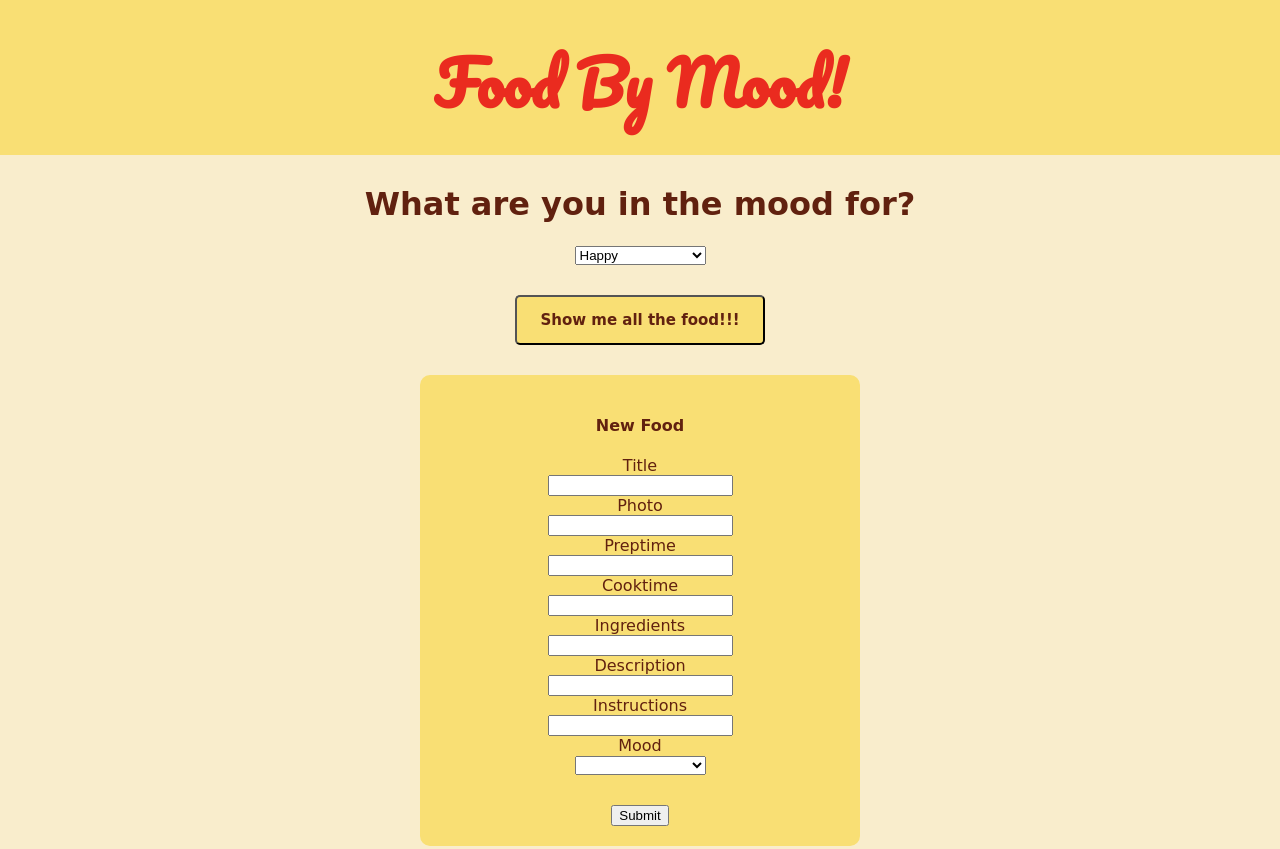
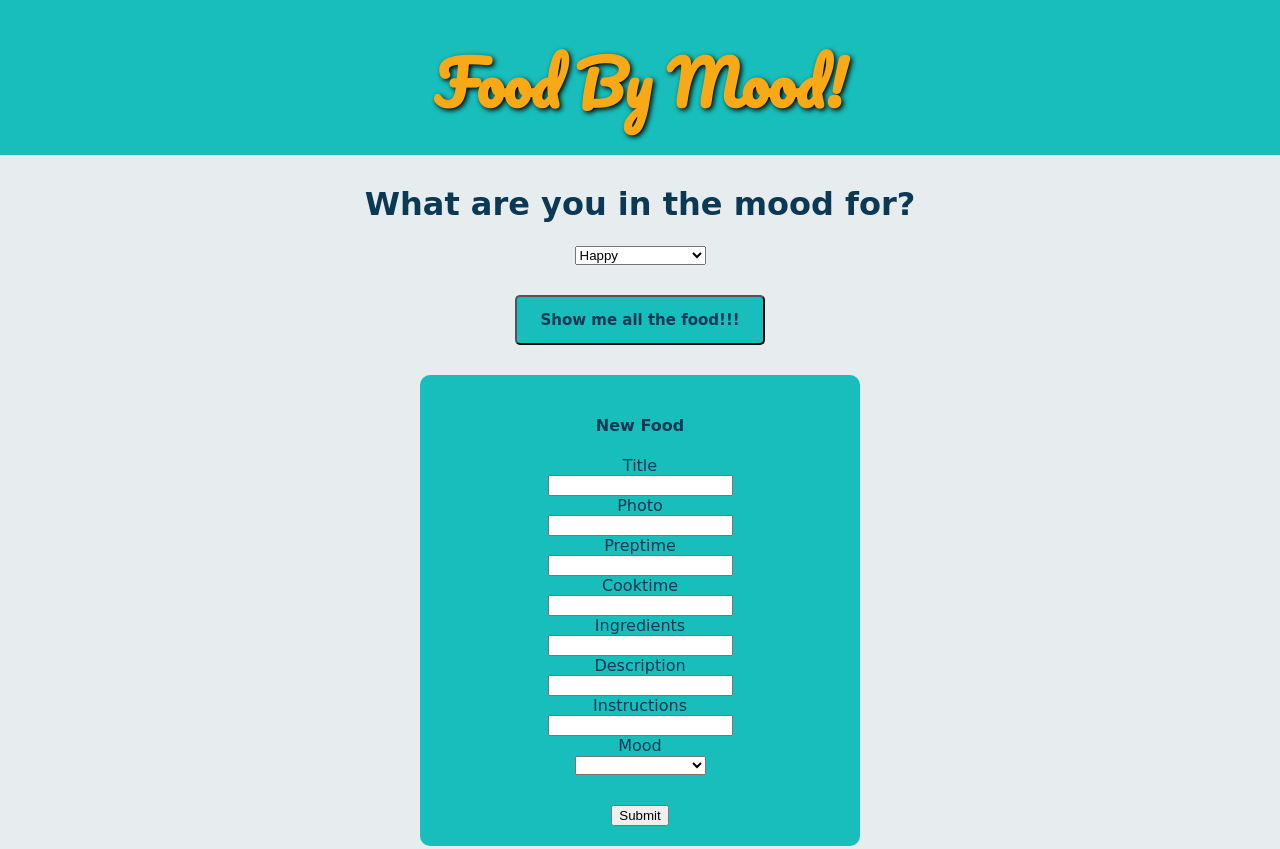
Before and after one commit to MurphyPicard/food-by-mood-ui, a plain HTML site: page index.html in a window 1280 px wide. Shown: the top 849 px of the page. Drawn offline with nearby package versions, Linux system fonts and the light colour scheme; a web font is replaced by a local one.

Commit message:
fixed color scheme

```diff
--- a/css/styles.css
+++ b/css/styles.css
@@ -2,8 +2,9 @@ body {
   text-align: center;
   font-family: 'Shrikhand', cursive;
   margin:auto;
-  background-color: #F9EDCC;
-  color: #61210F;
+  background-color: #E7ECEF;
+  color: #0B3954;
+
 }
 .container {
   display: flex;
@@ -40,19 +41,20 @@ form {
 
 .title {
   font-size: 60px;
-  background-color: #F9DF74;
+  background-color: #17BEBB;
   padding-top: 50px;
   padding-bottom: 20px;
   position: relative;
   top: -60px;
   width: 100%;
   font-family: 'Pacifico', cursive;
-  color: #EA2B1F;
+  color: #FAA916;
+  text-shadow: 2px 2px 5px black;
 }
 
 .footer {
   font-size: 40px;
-  background-color: #F9DF74;
+  background-color: #17BEBB;
   width: 100%;
   height: 40px;
 }
@@ -65,12 +67,12 @@ form {
 
 .myButton {
 
-  background-color: #F9DF74;
+  background-color: #17BEBB;
   height: 50px;
   width: 250px;
   font-size: 15px;
   border-radius: 5px;
-  color: #61210F;
+  color: #0B3954;
   font-family: 'Shrikhand', cursive;
 }
 
@@ -90,7 +92,7 @@ img {
 }
 
 .food {
-  background-color: #F9DF74;
+  background-color: #17BEBB;
   width: 400px;
   text-align: center;
   padding: 20px;
@@ -99,7 +101,7 @@ img {
 }
 
 .showFoods {
-  background-color: #F9DF74;
+  background-color: #17BEBB;
   width: 400px;
   text-align: center;
   padding: 20px;
```
